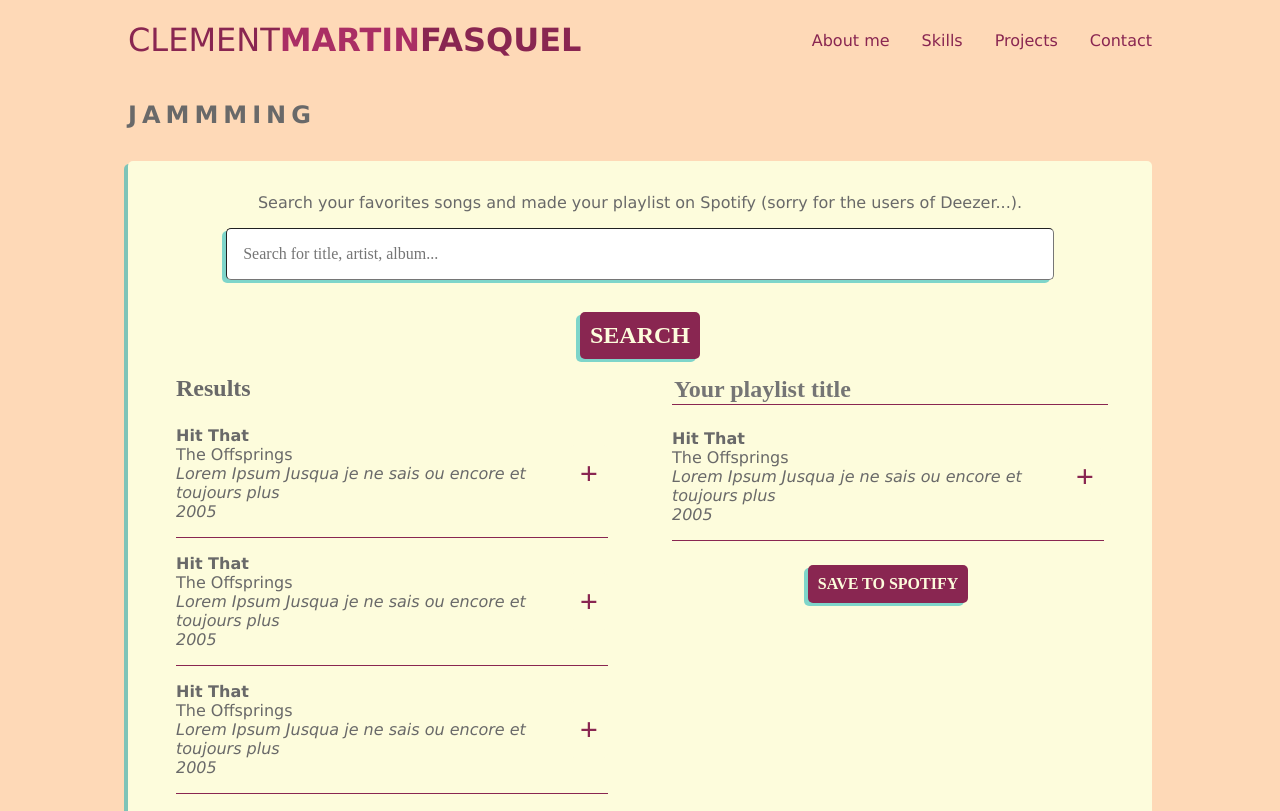
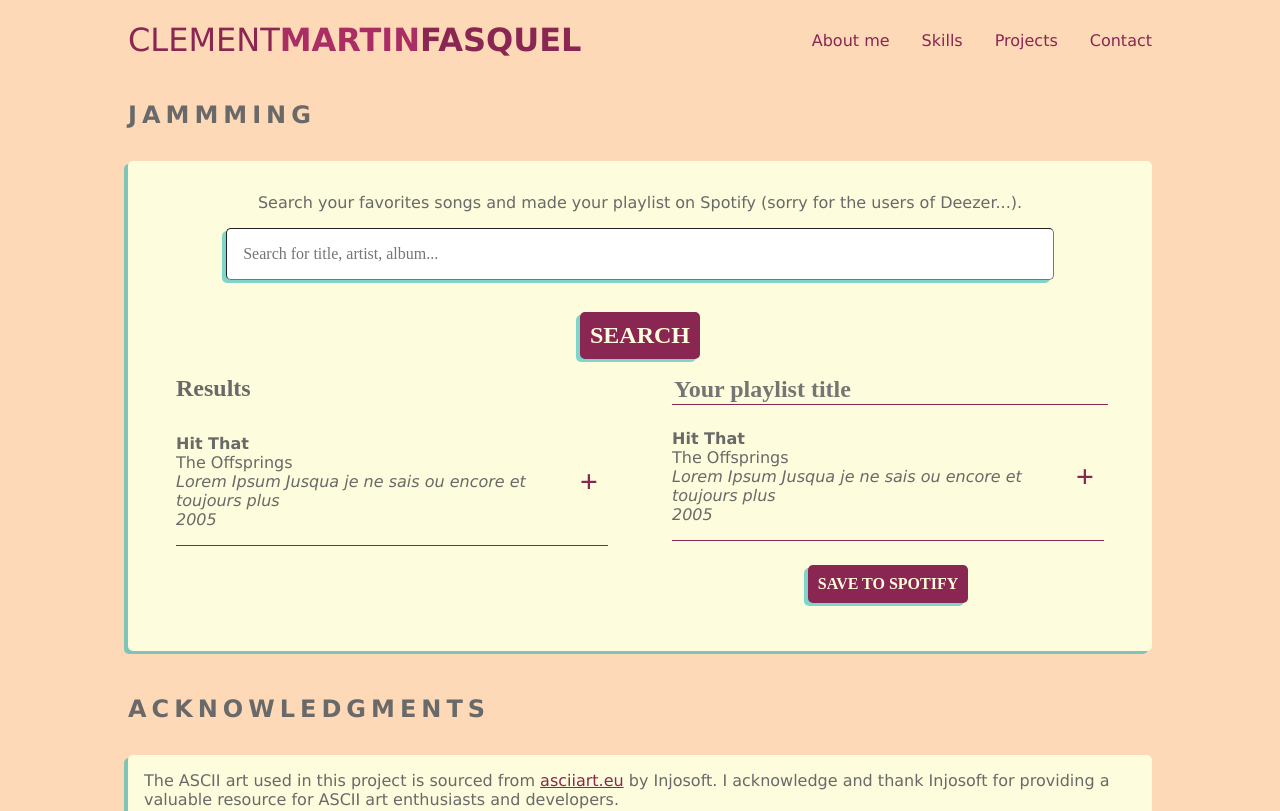
Before and after one commit to CM-F/jammming, a React (Create React App) app: page / in a window 1280 px wide. Shown: the top 811 px of the page. Built offline with nearby package versions, Linux system fonts and the light colour scheme; a web font is replaced by a local one.

Commit message:
Put <Tracklist /> with its props instead of several <Track />

```diff
--- a/src/components/SearchResult.js
+++ b/src/components/SearchResult.js
@@ -1,14 +1,12 @@
 import './componentsStyles/SearchResults.css';
-import Track from './Track';
+import Tracklist from './Tracklist';
 
-function SearchResults() {
+function SearchResults(props) {
   return (
     <div class="searchResult">
         <h3>Results</h3>
         <div class="result">
-            <Track />
-            <Track />
-            <Track />
+            <Tracklist tracks={props.searchResults} onAdd={props.onAdd}/>
         </div>
     </div>
   );
```
